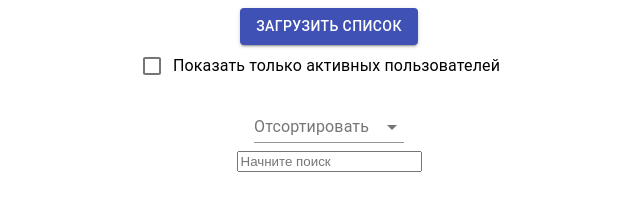
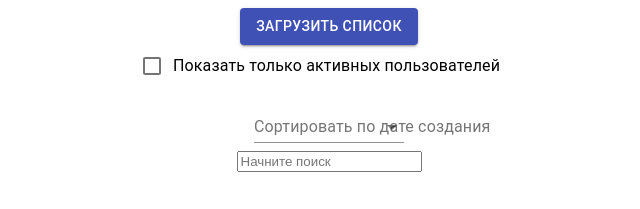
Before and after one commit to AndreiLeonov/react-user-list, a React (Create React App) app: page / in a window 1280 px wide. Shown: the top 209 px of the page, without its empty margins (311-951 px from the left). Built offline with nearby package versions, Linux system fonts and the light colour scheme.

Commit message:
refactoring

```diff
--- /dev/null
+++ b/src/components/Error.jsx
@@ -0,0 +1,7 @@
+import React from 'react';
+
+export const Error = () => {
+    return (
+        <div>TESTSET</div>
+    );
+}
--- a/src/components/User.jsx
+++ b/src/components/User.jsx
@@ -3,6 +3,7 @@ import { v1 } from "uuid";
 import styles from '../styles/styles.module.css';
 
 export const User = (props) => {
+    //ul > li
 
     return (
         <div>
--- a/src/components/Users.jsx
+++ b/src/components/Users.jsx
@@ -7,6 +7,7 @@ import styles from "../styles/styles.module.css";
 import { User } from "./User";
 import _ from 'lodash';
 import { makeStyles } from '@material-ui/core/styles';
+import { Error } from "./Error";
 
 //this is styles for Select
 const useStyles = makeStyles((theme) => ({
@@ -69,20 +70,21 @@ export const Users = () => {
 
   //for Search users:
   const [search, setSearch] = React.useState('');
+  //const [isError, setIsError] = React.useState(false);
+
+  // if ( (search.length > 0) && (!usersDataCopy.includes(search.toLowerCase()))) {
+  //   setIsError(true);
+  // } else {
+  //   usersDataCopy = usersDataCopy.filter((i) => {
+  //     return i.last_name.toLowerCase().match(search.toLowerCase()) || i.first_name.toLowerCase().match(search.toLowerCase())
+  //   })
+  // }
 
   if (search.length > 0) {
-
     usersDataCopy = usersDataCopy.filter((i) => {
-      return i.last_name.toLowerCase().match(search.toLowerCase())
-    })
-  }
-
-  // React.useEffect(() => {
-  //   usersDataCopy = usersDataCopy.filter((i) => {
-  //     return i.last_name.match(search)
-  //   })
-
-  // },[search])
+      return i.last_name.toLowerCase().match(search.toLowerCase()) || i.first_name.toLowerCase().match(search.toLowerCase())
+  })
+}
 
   return (
     <div className={styles.commonStyle}>
@@ -113,7 +115,7 @@ export const Users = () => {
         label="Показать только активных пользователей"
       />
       <FormControl className={classes.formControl}>
-        <InputLabel className={styles.selectStyle} id="demo-controlled-open-select-label">Отсортировать</InputLabel>
+        <InputLabel className={styles.selectStyle} id="demo-controlled-open-select-label">Сортировать по дате создания</InputLabel>
         <Select
           labelId="demo-controlled-open-select-label"
           id="demo-controlled-open-select"
@@ -129,6 +131,7 @@ export const Users = () => {
         </Select>
       </FormControl>
       <input type='text' placeholder='Начните поиск' onChange={(e) => setSearch(e.target.value)} value={search}/>
+      {/* {isError ? <p>ошибок есть</p> : <p>ошибок нет</p>} */}
         <User usersData={usersDataCopy} />
       </div>
 
```
